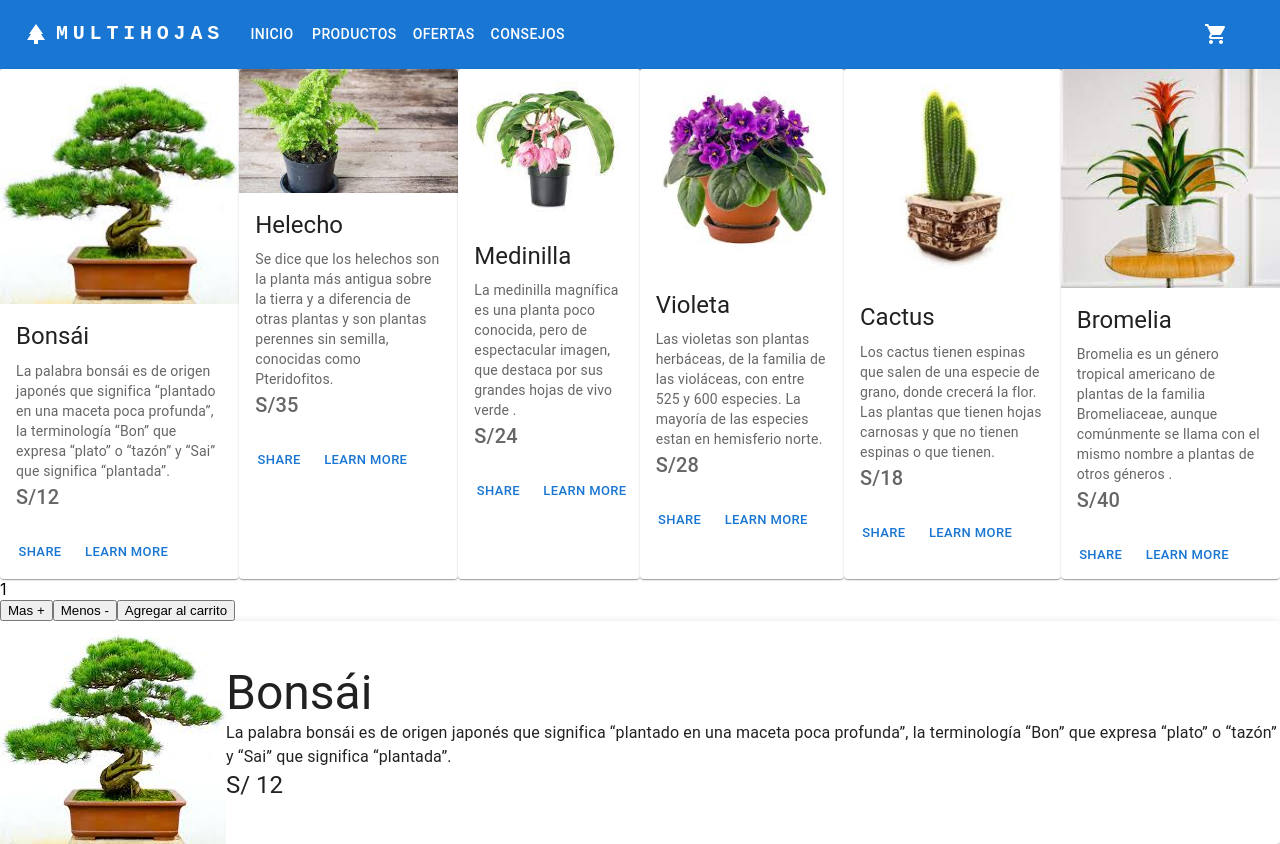
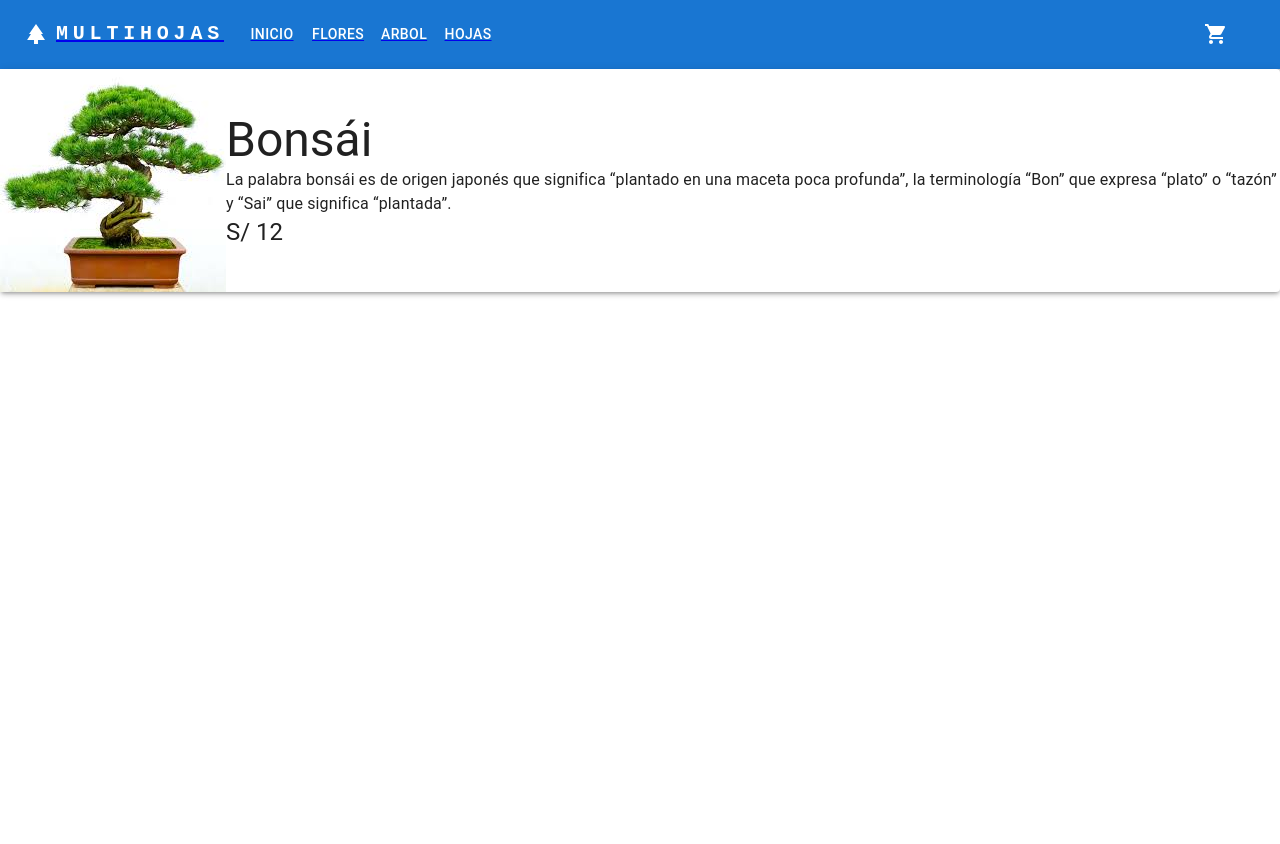
Before and after one commit to Mariliayovana/Multihojas-marilia, a React (Create React App) app: page /item/1 in a window 1280 px wide. After the commit the page ends 800 px from the top, so only its background shows below. Built offline with nearby package versions, Linux system fonts and the light colour scheme.

Commit message:
primera entrega

```diff
--- a/package.json
+++ b/package.json
@@ -12,6 +12,7 @@
     "@testing-library/user-event": "^13.5.0",
     "react": "^18.1.0",
     "react-dom": "^18.1.0",
+    "react-router-dom": "^6.3.0",
     "react-scripts": "5.0.1",
     "web-vitals": "^2.1.4"
   },
--- a/src/App.js
+++ b/src/App.js
@@ -1,15 +1,24 @@
 import React from 'react';
 import NavBar from './components/NavBar.js';
 import ItemListContainer from './components/ItemListContainer.js';
-
+import ItemDetailContainer from './components/ItemDetailContainer.js';
+import {
+  BrowserRouter,
+  Routes,
+  Route,
+} from "react-router-dom";
 import './App.css';
 
 const App = () => {
   return (
-    <>
-    <NavBar/>
-    <ItemListContainer/>
-    </>
+    <BrowserRouter>
+      <NavBar/>
+      <Routes>
+        <Route path='/' element={<ItemListContainer/>} />
+        <Route path='/category/:id' element={<ItemListContainer/>} />
+        <Route path='/item/:id' element={<ItemDetailContainer/>} />
+      </Routes>
+    </BrowserRouter>
   );
 }
 
--- a/src/components/Item.js
+++ b/src/components/Item.js
@@ -5,18 +5,19 @@ import CardContent from '@mui/material/CardContent';
 import CardMedia from '@mui/material/CardMedia';
 import Button from '@mui/material/Button';
 import Typography from '@mui/material/Typography';
+import { Link } from 'react-router-dom';
 
 const Item = ({ name, id, description, price, pictureUrl }) => {
   return (
-      <Card sx={{ maxWidth: 345 }}>
+    <Link to={'/item/' + id}>
+      <Card sx={{ maxWidth: 345, textDecoration: 'none' }}>
         <CardMedia
           component="img"
           alt="arbol-alto"
           image={`/images/${pictureUrl}`}
-
         />
         <CardContent>
-          <Typography gutterBottom variant="h5" component="div">
+          <Typography sx={{ textDecoration: 'none' }} gutterBottom variant="h5" component="div">
             {name}
           </Typography>
           <Typography variant="body2" color="text.secondary">
@@ -31,6 +32,7 @@ const Item = ({ name, id, description, price, pictureUrl }) => {
           <Button size="small">Learn More</Button>
         </CardActions>
       </Card>
+    </Link>
   )
 }
 export default Item
--- a/src/components/ItemDetailContainer.js
+++ b/src/components/ItemDetailContainer.js
@@ -21,7 +21,7 @@ const ItemDetailContainer = () => {
   }, []);
 
   return(
-    <ItemDetail {...planta} />
+    <ItemDetail {...planta } />
   )
 }
 export default ItemDetailContainer
--- a/src/components/ItemListContainer.js
+++ b/src/components/ItemListContainer.js
@@ -8,7 +8,6 @@ const ItemListContainer = () => {
     <>
     <ItemList/>
     <ItemCount stock="6" initial="1" onAdd={(contador) => console.log(contador)}/>
-    <ItemDetailContainer />
   </>
   );
 }
--- a/src/components/NavBar.js
+++ b/src/components/NavBar.js
@@ -11,8 +11,21 @@ import Button from '@mui/material/Button';
 import MenuItem from '@mui/material/MenuItem';
 import ParkIcon from '@mui/icons-material/Park';
 import CartWidget from '../components/CartWidget';
+import { Link } from 'react-router-dom';
 
-const pages = ['Inicio', 'Productos', 'Ofertas', 'Consejos'];
+const pages = [{
+  label: 'Inicio',
+  href: '/'
+}, {
+  label: 'Flores',
+  href: '/category/flores'
+}, {
+  label: 'Arbol',
+  href: '/category/arbol'
+}, {
+  label: 'Hojas',
+  href: 'category/hojas'
+}];
 
 const ResponsiveAppBar = () => {
   const [anchorElNav, setAnchorElNav] = React.useState(null);
@@ -26,27 +39,29 @@ const ResponsiveAppBar = () => {
   };
 
   return (
-    <AppBar position="static" colo="success">
+    <AppBar position="static" colo="success ">
       <Container maxWidth="xl">
         <Toolbar disableGutters>
           <ParkIcon  sx={{ display: { xs: 'none', md: 'flex' }, mr: 1 }} />
+          <Link to='/'>
             <Typography
               variant="h6"
               noWrap
               component="a"
-            href="/"
+              to="/"
               sx={{
                 mr: 2,
                 display: { xs: 'none', md: 'flex' },
                 fontFamily: 'monospace',
                 fontWeight: 700,
                 letterSpacing: '.3rem',
-              color: 'inherit',
+                color: '#fff',
                 textDecoration: 'none',
               }}
             >
               MULTIHOJAS
             </Typography>
+          </Link>
 
           <Box sx={{ flexGrow: 1, display: { xs: 'flex', md: 'none' } }}>
             <IconButton
@@ -78,18 +93,21 @@ const ResponsiveAppBar = () => {
               }}
             >
               {pages.map((page) => (
-                <MenuItem key={page} onClick={handleCloseNavMenu}>
-                  <Typography textAlign="center">{page}</Typography>
+                <MenuItem key={page.label} onClick={handleCloseNavMenu}>
+                  <Link to={page.href} key={page.label}>
+                    <Typography textAlign="center">{page.label}</Typography>
+                  </Link>
                 </MenuItem>
               ))}
             </Menu>
           </Box>
           <ParkIcon sx={{ display: { xs: 'flex', md: 'none' }, mr: 1 }} />
+          <Link to='/'>
             <Typography
               variant="h5"
               noWrap
               component="a"
-            href=""
+              to='/'
               sx={{
                 mr: 2,
                 display: { xs: 'flex', md: 'none' },
@@ -103,15 +121,18 @@ const ResponsiveAppBar = () => {
             >
               MULTIHOJAS
             </Typography>
+          </Link>
           <Box sx={{ flexGrow: 1, display: { xs: 'none', md: 'flex' } }}>
             {pages.map((page) => (
+              <Link to={page.href} key={page.label}>
                 <Button
                   key={page}
                   onClick={handleCloseNavMenu}
                   sx={{ my: 2, color: 'white', display: 'block' }}
                 >
-                {page}
+                  {page.label}
                 </Button>
+              </Link>
             ))}
           </Box>
           <CartWidget/>
```
Also changed, not shown: 2 other files (tests, documents, lock files or other folders). Lines whose indentation alone changed are shown as unchanged.
